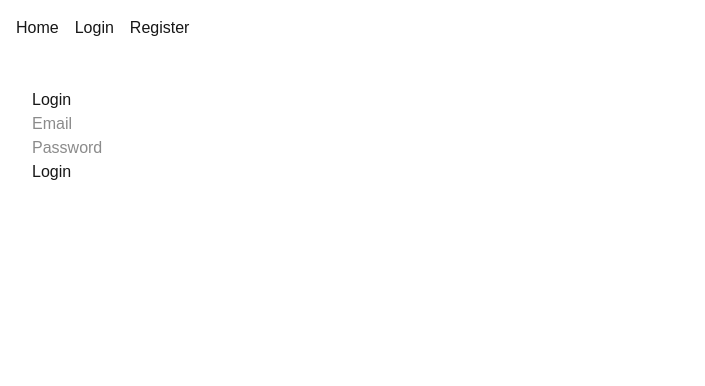
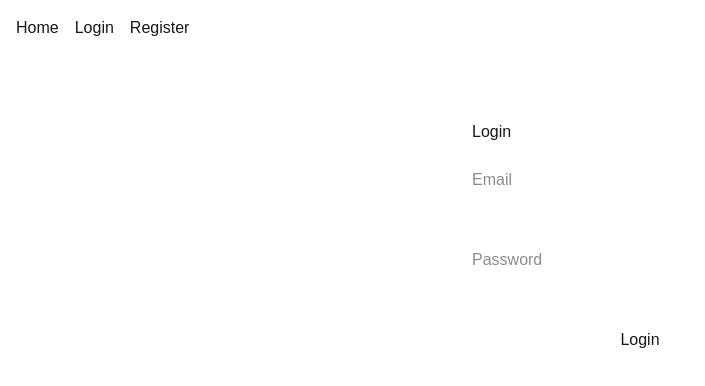
Before and after one commit to newal-dev/mini-property-listing-platform, a Next.js app in the folder frontend/: page /login in a window 1280 px wide. Shown: the top 386 px of the page, without its empty margins (0-705 px from the left). Built offline with nearby package versions, Linux system fonts and the light colour scheme; no server answers.

Commit message:
feat(login): add role-based redirect and style updates

```diff
--- a/frontend/src/app/login/page.jsx
+++ b/frontend/src/app/login/page.jsx
@@ -19,19 +19,26 @@ export default function LoginPage() {
       });
       localStorage.setItem('token', data.token);
       localStorage.setItem('user', JSON.stringify(data.user));
-      router.push('/');
+
+      if (data.user.role === 'ADMIN') {
+        router.push('/admin');
+      } else if (data.user.role === 'OWNER') {
+        router.push('/owner');
+      } else {
+        router.push('/user');
+      }
     } catch (err) {
       setError(err.message);
     }
   }
 
   return (
-    <main style={{ padding: '2rem', maxWidth: 400 }}>
-      <h1>Login</h1>
-      <form onSubmit={handleSubmit}>
+    <main style={{ maxWidth: "400px", margin: "2rem auto", padding: "2rem" }}>
+      <h1 style={{ marginBottom: "1.5rem" }}>Login</h1>
+      <form onSubmit={handleSubmit} style={{ display: "flex", flexDirection: "column", gap: "1rem" }}>
         <input type="email" placeholder="Email" value={email} onChange={(e) => setEmail(e.target.value)} required /><br />
         <input type="password" placeholder="Password" value={password} onChange={(e) => setPassword(e.target.value)} required /><br />
-        {error && <p style={{ color: 'red' }}>{error}</p>}
+        {error && <p style={{ color: 'red', margin: 0 }}>{error}</p>}
         <button type="submit">Login</button>
       </form>
     </main>
```
